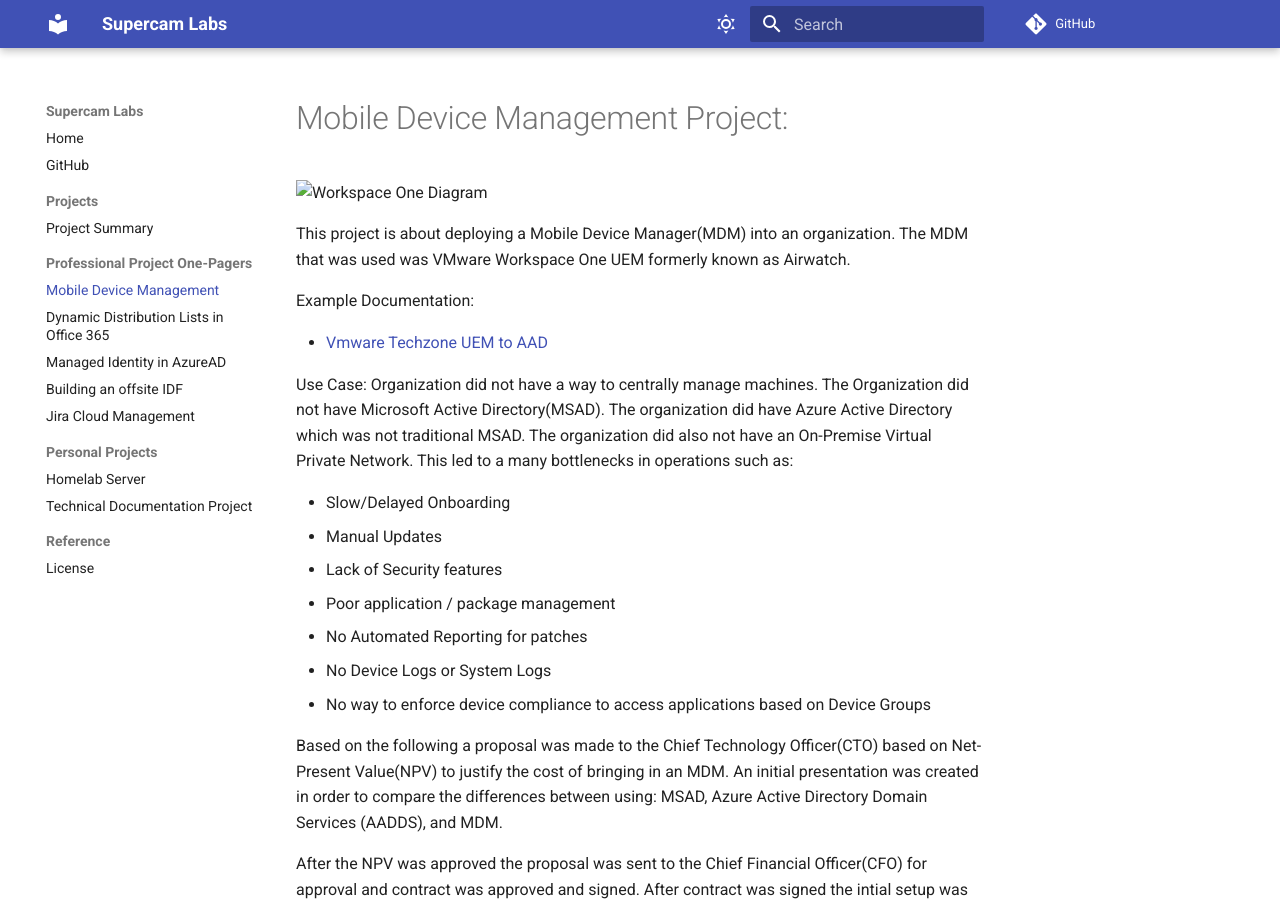
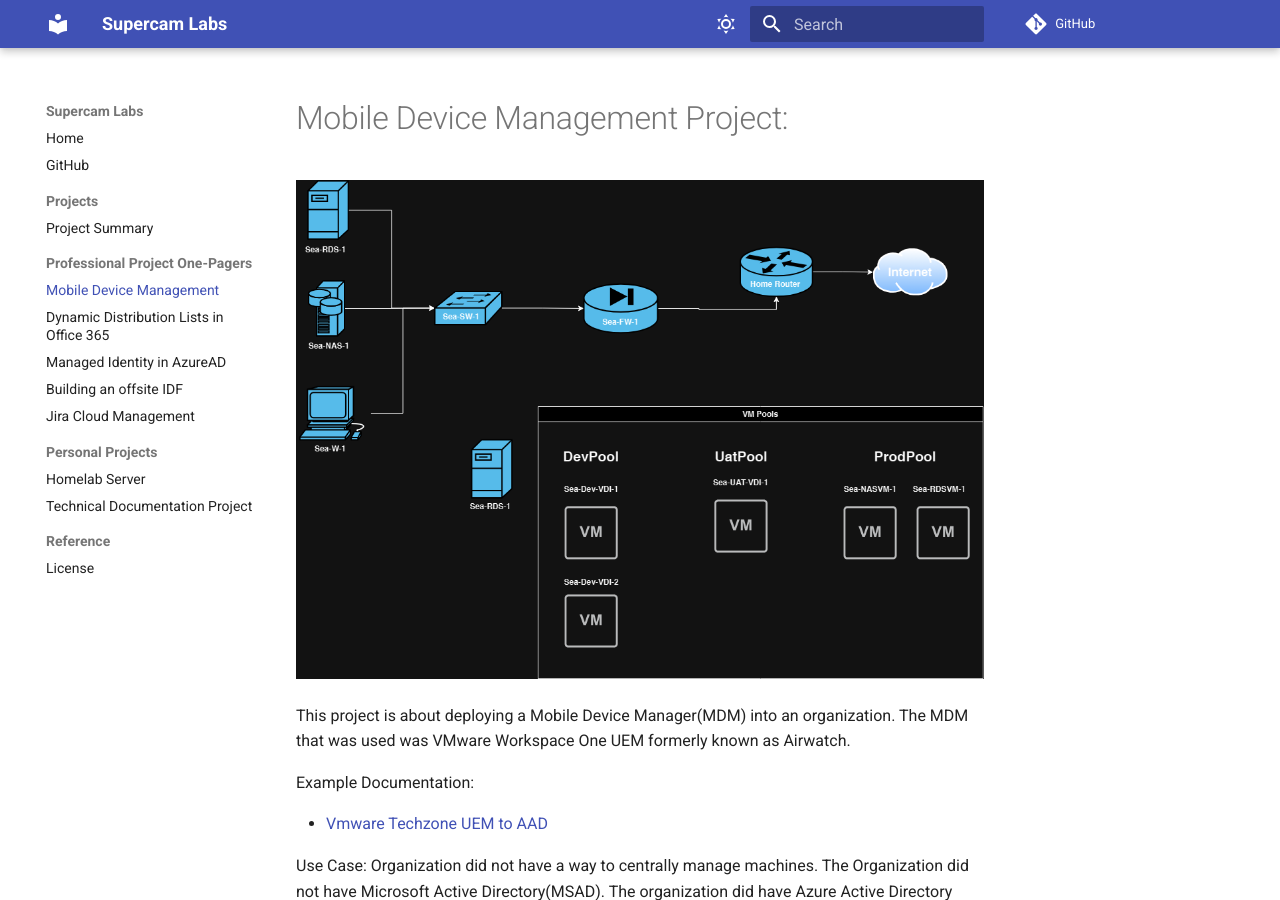
Before and after one commit to supercam/greybox, an MkDocs documentation site: the page built from docs/cloud_mdm.md, in a window 1280 px wide and 900 px high. Built offline with MkDocs 1.6.1 and Material for MkDocs 9.7.7, drawn with Linux system fonts in a browser that asks for light colours.

Commit message:
change diagram ref
change diagram ref

```diff
--- a/docs/cloud_mdm.md
+++ b/docs/cloud_mdm.md
@@ -1,7 +1,7 @@
 # Mobile Device Management Project:
 
 
-![Workspace One Diagram](https://supercam.github.io/greybox/projects/docs/assets/images/homelab_diagram_002.drawio.png "WorkspaceOne UEM Diagram")
+![Workspace One Diagram](https://github.com/supercam/greybox/blob/main/docs/assets/images/homelab_diagram_002.drawio.png "WorkspaceOne UEM Diagram")
 
 This project is about deploying a Mobile Device Manager(MDM) into an organization.
 The MDM that was used was VMware Workspace One UEM formerly known as Airwatch.
```
